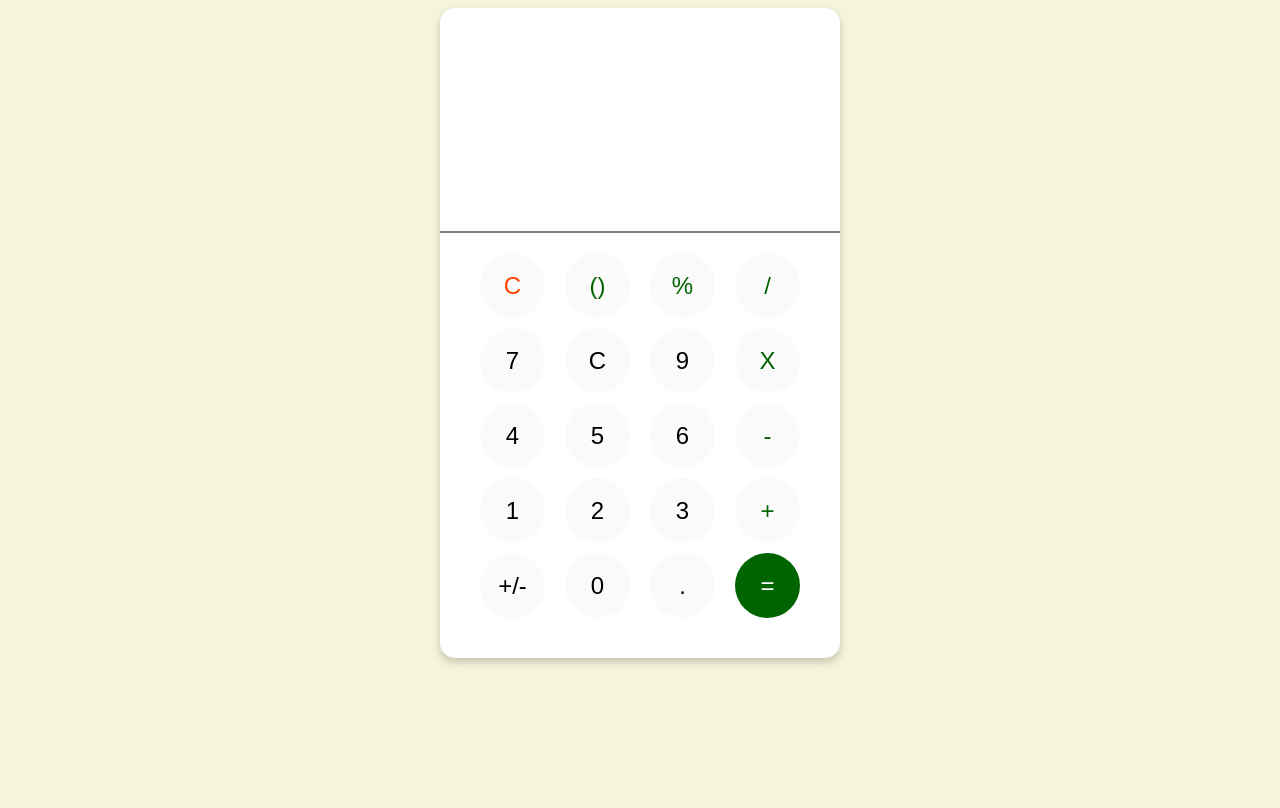
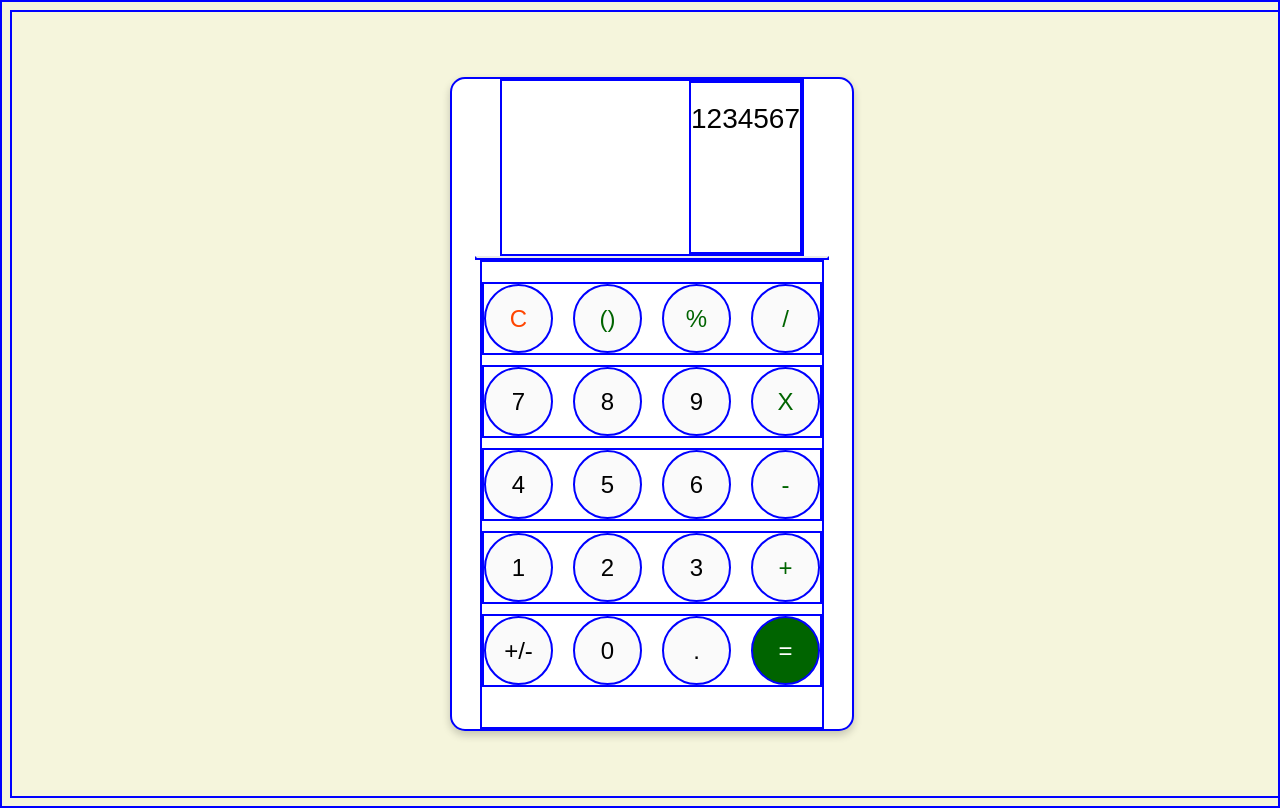
Before and after one commit to tal-zal/Basic-Calculator, a plain HTML site: page index.html in a window 1280 px wide. Drawn offline with Linux system fonts and the light colour scheme.

Commit message:
Added numbers screen, adjusted buttons

```diff
--- a/index.html
+++ b/index.html
@@ -22,8 +22,10 @@
         <div class="calculator">
 
             <div class="topSection">
-                <div class="topScreen"></div>
+                <div class="topScreen">1234567</div>
             </div>
+
+            <div class="border"></div>
 
                 <div class=buttons>
 
@@ -36,7 +38,7 @@
 
                     <div class="row2">
                         <div class="button" id="seven">7</div>
-                        <div class="button" id="eight">C</div>
+                        <div class="button" id="eight">8</div>
                         <div class="button" id="nine">9</div>
                         <div class="button" id="multiply">X</div>
                     </div>
--- a/script.js
+++ b/script.js
@@ -0,0 +1 @@
+document.querySelector(".topScreen").textContent = "123343";
--- a/stylesheet.css
+++ b/stylesheet.css
@@ -1,6 +1,6 @@
-/* * {
+* {
     border: solid 2px blue;
-} */
+}
 
 body {
     display: flex;
@@ -8,6 +8,8 @@ body {
     align-items: center;
     background-color: beige;
     font-family: Arial, Helvetica, sans-serif;
+    min-width: 100vw;
+    min-height: 98vh;
 }
 
 
@@ -22,23 +24,32 @@ body {
     display: flex;
     flex-direction: column;
     justify-content: space-between;
+    align-items: center;
 
 }
 
 .topSection {
-    align-self: flex-start;
-    border-radius: 15px;
     width: 300px;
     height: 40%;
+    display: flex;
+    justify-content: flex-end;
 }
 
 .topScreen {
-    width: 95%;
-    height: 15%;
+    display: flex;
+    flex-direction: column;
+    align-items: flex-end;
+    font-size: 28px;
+    padding-top: 20px;
 }
 
+.border {
+    width: 350px;
+    border-top: 2px solid rgb(235, 235, 235);
+}
+
+
 .buttons {
-    border-top: 2px solid grey;
     padding-top: 20px;
     gap: 10px;
     display: flex;
```
